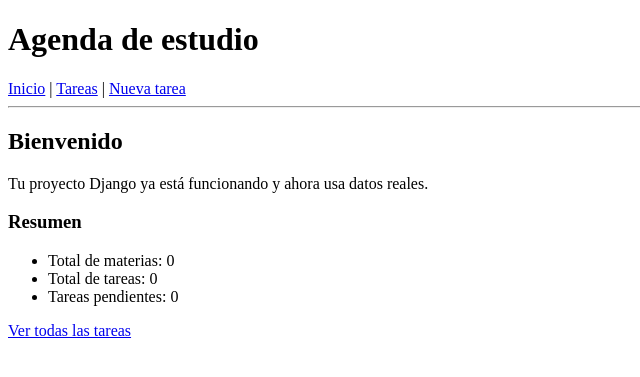
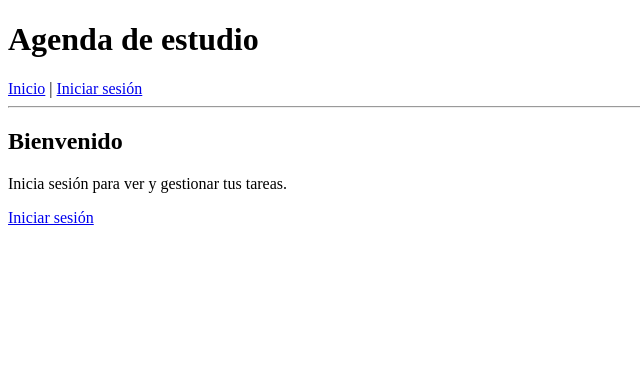
Before and after one commit to cesarortizmendez-cloud/proyectoAgendaTareas, a Django app: page / in a window 1280 px wide. Shown: the top 377 px of the page, without its empty margins (0-640 px from the left). Run offline with Django 5.2, Linux system fonts and the light colour scheme; data that the repository does not hold is empty.

Commit message:
agregar autenticacion, tareas por usuario y vistas basadas en clases

```diff
--- a/agenda_estudio/settings.py
+++ b/agenda_estudio/settings.py
@@ -116,3 +116,9 @@ USE_TZ = True
 # https://docs.djangoproject.com/en/6.0/howto/static-files/
 
 STATIC_URL = 'static/'
+
+
+#estas lineas controlan la redirección después de iniciar sesión, cerrar sesión o intentar acceder a una página que requiere autenticación sin estar autenticado.
+LOGIN_URL = "login"
+LOGIN_REDIRECT_URL = "lista_tareas"
+LOGOUT_REDIRECT_URL = "login"
--- a/agenda_estudio/urls.py
+++ b/agenda_estudio/urls.py
@@ -19,5 +19,6 @@ from django.urls import include, path
 
 urlpatterns = [
     path('admin/', admin.site.urls),
+    path("cuentas/", include("django.contrib.auth.urls")), #se incluye el sistema de autenticación de Django para manejar el inicio de sesión, cierre de sesión y otras funcionalidades relacionadas con las cuentas de usuario.
     path('', include('planificador.urls')), #se incluye el archivo urls.py de la app planificador para que las rutas definidas en ese archivo sean reconocidas por el proyecto
 ]
--- a/planificador/forms.py
+++ b/planificador/forms.py
@@ -30,8 +30,6 @@ class FormularioTarea(forms.ModelForm):
         titulo = self.cleaned_data["titulo"].strip()
 
         if len(titulo) < 3:
-            raise forms.ValidationError(
-                "El título debe tener al menos 3 caracteres."
-            )
+            raise forms.ValidationError("El título debe tener al menos 3 caracteres.")
 
         return titulo
--- a/planificador/templates/planificador/base.html
+++ b/planificador/templates/planificador/base.html
@@ -7,11 +7,23 @@
 <body>
     <header>
         <h1>Agenda de estudio</h1>
+
         <nav>
-            <a href="{% url 'inicio' %}">Inicio</a> |
-            <a href="{% url 'lista_tareas' %}">Tareas</a> |
-            <a href="{% url 'crear_tarea' %}">Nueva tarea</a>
+            <a href="{% url 'inicio' %}">Inicio</a>
+
+            {% if user.is_authenticated %}
+                | <a href="{% url 'lista_tareas' %}">Mis tareas</a>
+                | <a href="{% url 'crear_tarea' %}">Nueva tarea</a>
+                | <span>Hola, {{ user.username }}</span>
+                | <form method="post" action="{% url 'logout' %}" style="display:inline;">
+                    {% csrf_token %}
+                    <button type="submit">Cerrar sesión</button>
+                  </form>
+            {% else %}
+                | <a href="{% url 'login' %}">Iniciar sesión</a>
+            {% endif %}
         </nav>
+
         <hr>
     </header>
 
@@ -25,8 +37,7 @@
     {% endif %}
 
     <main>
-        {% block contenido %}
-        {% endblock %}
+        {% block contenido %}{% endblock %}
     </main>
 </body>
 </html>
--- a/planificador/templates/planificador/inicio.html
+++ b/planificador/templates/planificador/inicio.html
@@ -4,16 +4,18 @@
 
 {% block contenido %}
     <h2>Bienvenido</h2>
-    <p>Tu proyecto Django ya está funcionando y ahora usa datos reales.</p>
 
-    <h3>Resumen</h3>
-    <ul>
-        <li>Total de materias: {{ total_materias }}</li>
-        <li>Total de tareas: {{ total_tareas }}</li>
-        <li>Tareas pendientes: {{ tareas_pendientes }}</li>
-    </ul>
+    {% if user.is_authenticated %}
+        <p>Resumen de tu cuenta.</p>
+        <ul>
+            <li>Total de materias: {{ total_materias }}</li>
+            <li>Total de tareas: {{ total_tareas }}</li>
+            <li>Tareas pendientes: {{ tareas_pendientes }}</li>
+        </ul>
 
-    <p>
-        <a href="{% url 'lista_tareas' %}">Ver todas las tareas</a>
-    </p>
+        <p><a href="{% url 'lista_tareas' %}">Ir a mis tareas</a></p>
+    {% else %}
+        <p>Inicia sesión para ver y gestionar tus tareas.</p>
+        <p><a href="{% url 'login' %}">Iniciar sesión</a></p>
+    {% endif %}
 {% endblock %}
--- a/planificador/urls.py
+++ b/planificador/urls.py
@@ -1,11 +1,20 @@
+
 from django.urls import path
-from . import views
+#se importan las vistas que se utilizarán para manejar las diferentes rutas de la aplicación
+from .views import (
+    CrearTareaView,
+    DetalleTareaView,
+    EditarTareaView,
+    EliminarTareaView,
+    InicioView,
+    ListaTareasView,
+)
 
 urlpatterns = [
-    path("", views.inicio, name="inicio"),
-    path("tareas/", views.lista_tareas, name="lista_tareas"),
-    path("tareas/nueva/", views.crear_tarea, name="crear_tarea"),
-    path("tareas/<int:tarea_id>/", views.detalle_tarea, name="detalle_tarea"),
-    path("tareas/<int:tarea_id>/editar/", views.editar_tarea, name="editar_tarea"),
-    path("tareas/<int:tarea_id>/eliminar/", views.eliminar_tarea, name="eliminar_tarea"),
+    path("", InicioView.as_view(), name="inicio"),
+    path("tareas/", ListaTareasView.as_view(), name="lista_tareas"),
+    path("tareas/nueva/", CrearTareaView.as_view(), name="crear_tarea"),
+    path("tareas/<int:tarea_id>/", DetalleTareaView.as_view(), name="detalle_tarea"),
+    path("tareas/<int:tarea_id>/editar/", EditarTareaView.as_view(), name="editar_tarea"),
+    path("tareas/<int:tarea_id>/eliminar/", EliminarTareaView.as_view(), name="eliminar_tarea"),
 ]
--- a/planificador/views.py
+++ b/planificador/views.py
@@ -1,98 +1,124 @@
 from django.contrib import messages
-from django.shortcuts import get_object_or_404, redirect, render
+from django.contrib.auth.mixins import LoginRequiredMixin
+from django.urls import reverse_lazy
+from django.views.generic import CreateView, DeleteView, DetailView, ListView, TemplateView, UpdateView
 
 from .forms import FormularioTarea
 from .models import Materia, Tarea
 
 
-def inicio(request):
-    total_materias = Materia.objects.count()
-    total_tareas = Tarea.objects.count()
-    tareas_pendientes = Tarea.objects.filter(completada=False).count()
+class InicioView(TemplateView):
+    template_name = "planificador/inicio.html"
 
-    contexto = {
-        "titulo_pagina": "Inicio",
-        "total_materias": total_materias,
-        "total_tareas": total_tareas,
-        "tareas_pendientes": tareas_pendientes,
-    }
-    return render(request, "planificador/inicio.html", contexto)
+    def get_context_data(self, **kwargs):
+        context = super().get_context_data(**kwargs)
+
+        if self.request.user.is_authenticated:
+            tareas_usuario = Tarea.objects.filter(usuario=self.request.user)
+        else:
+            tareas_usuario = Tarea.objects.none()
+
+        context.update({
+            "titulo_pagina": "Inicio",
+            "total_materias": Materia.objects.count(),
+            "total_tareas": tareas_usuario.count(),
+            "tareas_pendientes": tareas_usuario.filter(completada=False).count(),
+        })
+        return context
 
 
-def lista_tareas(request):
-    tareas = Tarea.objects.select_related("materia").all()
+class ListaTareasView(LoginRequiredMixin, ListView):
+    model = Tarea
+    template_name = "planificador/lista_tareas.html"
+    context_object_name = "tareas"
+    paginate_by = 5
 
-    contexto = {
-        "titulo_pagina": "Lista de tareas",
-        "tareas": tareas,
-    }
-    return render(request, "planificador/lista_tareas.html", contexto)
+    def get_queryset(self):
+        return (
+            Tarea.objects.select_related("materia")
+            .filter(usuario=self.request.user)
+            .order_by("completada", "fecha_entrega", "titulo")
+        )
+
+    def get_context_data(self, **kwargs):
+        context = super().get_context_data(**kwargs)
+        context["titulo_pagina"] = "Mis tareas"
+        return context
 
 
-def detalle_tarea(request, tarea_id):
-    tarea = get_object_or_404(Tarea.objects.select_related("materia"), id=tarea_id)
+class DetalleTareaView(LoginRequiredMixin, DetailView):
+    model = Tarea
+    template_name = "planificador/detalle_tarea.html"
+    context_object_name = "tarea"
+    pk_url_kwarg = "tarea_id"
 
-    contexto = {
-        "titulo_pagina": f"Detalle de {tarea.titulo}",
-        "tarea": tarea,
-    }
-    return render(request, "planificador/detalle_tarea.html", contexto)
+    def get_queryset(self):
+        return Tarea.objects.select_related("materia").filter(usuario=self.request.user)
+
+    def get_context_data(self, **kwargs):
+        context = super().get_context_data(**kwargs)
+        context["titulo_pagina"] = f"Detalle de {self.object.titulo}"
+        return context
 
 
-def crear_tarea(request):
-    if request.method == "POST":
-        formulario = FormularioTarea(request.POST)
+class CrearTareaView(LoginRequiredMixin, CreateView):
+    model = Tarea
+    form_class = FormularioTarea
+    template_name = "planificador/formulario_tarea.html"
+    success_url = reverse_lazy("lista_tareas")
 
-        if formulario.is_valid():
-            formulario.save()
-            messages.success(request, "La tarea fue creada correctamente.")
-            return redirect("lista_tareas")
-    else:
-        formulario = FormularioTarea()
+    def form_valid(self, form):
+        form.instance.usuario = self.request.user
+        messages.success(self.request, "La tarea fue creada correctamente.")
+        return super().form_valid(form)
 
-    contexto = {
-        "titulo_pagina": "Nueva tarea",
-        "titulo_formulario": "Crear tarea",
-        "boton_envio": "Guardar tarea",
-        "formulario": formulario,
-    }
-    return render(request, "planificador/formulario_tarea.html", contexto)
+    def get_context_data(self, **kwargs):
+        context = super().get_context_data(**kwargs)
+        context.update({
+            "titulo_pagina": "Nueva tarea",
+            "titulo_formulario": "Crear tarea",
+            "boton_envio": "Guardar tarea",
+        })
+        return context
 
 
-def editar_tarea(request, tarea_id):
-    tarea = get_object_or_404(Tarea, id=tarea_id)
+class EditarTareaView(LoginRequiredMixin, UpdateView):
+    model = Tarea
+    form_class = FormularioTarea
+    template_name = "planificador/formulario_tarea.html"
+    context_object_name = "tarea"
+    pk_url_kwarg = "tarea_id"
 
-    if request.method == "POST":
-        formulario = FormularioTarea(request.POST, instance=tarea)
+    def get_queryset(self):
+        return Tarea.objects.filter(usuario=self.request.user)
 
-        if formulario.is_valid():
-            formulario.save()
-            messages.success(request, "La tarea fue actualizada correctamente.")
-            return redirect("detalle_tarea", tarea_id=tarea.id)
-    else:
-        formulario = FormularioTarea(instance=tarea)
+    def form_valid(self, form):
+        messages.success(self.request, "La tarea fue actualizada correctamente.")
+        return super().form_valid(form)
 
-    contexto = {
-        "titulo_pagina": f"Editar {tarea.titulo}",
-        "titulo_formulario": "Editar tarea",
-        "boton_envio": "Guardar cambios",
-        "formulario": formulario,
-        "tarea": tarea,
-    }
-    return render(request, "planificador/formulario_tarea.html", contexto)
+    def get_success_url(self):
+        return reverse_lazy("detalle_tarea", kwargs={"tarea_id": self.object.id})
+
+    def get_context_data(self, **kwargs):
+        context = super().get_context_data(**kwargs)
+        context.update({
+            "titulo_pagina": f"Editar {self.object.titulo}",
+            "titulo_formulario": "Editar tarea",
+            "boton_envio": "Guardar cambios",
+        })
+        return context
 
 
-def eliminar_tarea(request, tarea_id):
-    tarea = get_object_or_404(Tarea, id=tarea_id)
+class EliminarTareaView(LoginRequiredMixin, DeleteView):
+    model = Tarea
+    template_name = "planificador/confirmar_eliminar_tarea.html"
+    context_object_name = "tarea"
+    pk_url_kwarg = "tarea_id"
+    success_url = reverse_lazy("lista_tareas")
 
-    if request.method == "POST":
-        titulo_tarea = tarea.titulo
-        tarea.delete()
-        messages.success(request, f'La tarea "{titulo_tarea}" fue eliminada correctamente.')
-        return redirect("lista_tareas")
+    def get_queryset(self):
+        return Tarea.objects.filter(usuario=self.request.user)
 
-    contexto = {
-        "titulo_pagina": f"Eliminar {tarea.titulo}",
-        "tarea": tarea,
-    }
-    return render(request, "planificador/confirmar_eliminar_tarea.html", contexto)
+    def form_valid(self, form):
+        messages.success(self.request, f'La tarea "{self.object.titulo}" fue eliminada correctamente.')
+        return super().form_valid(form)
```
Also changed, not shown: planificador/admin.py (+3 -4 lines), planificador/models.py (+15 -7 lines), planificador/templates/planificador/lista_tareas.html (+18 -2 lines), planificador/templates/registration/login.html (added, +26 -0 lines), README.md, planificador/migrations/0002_alter_tarea_options_tarea_usuario.py (added).
